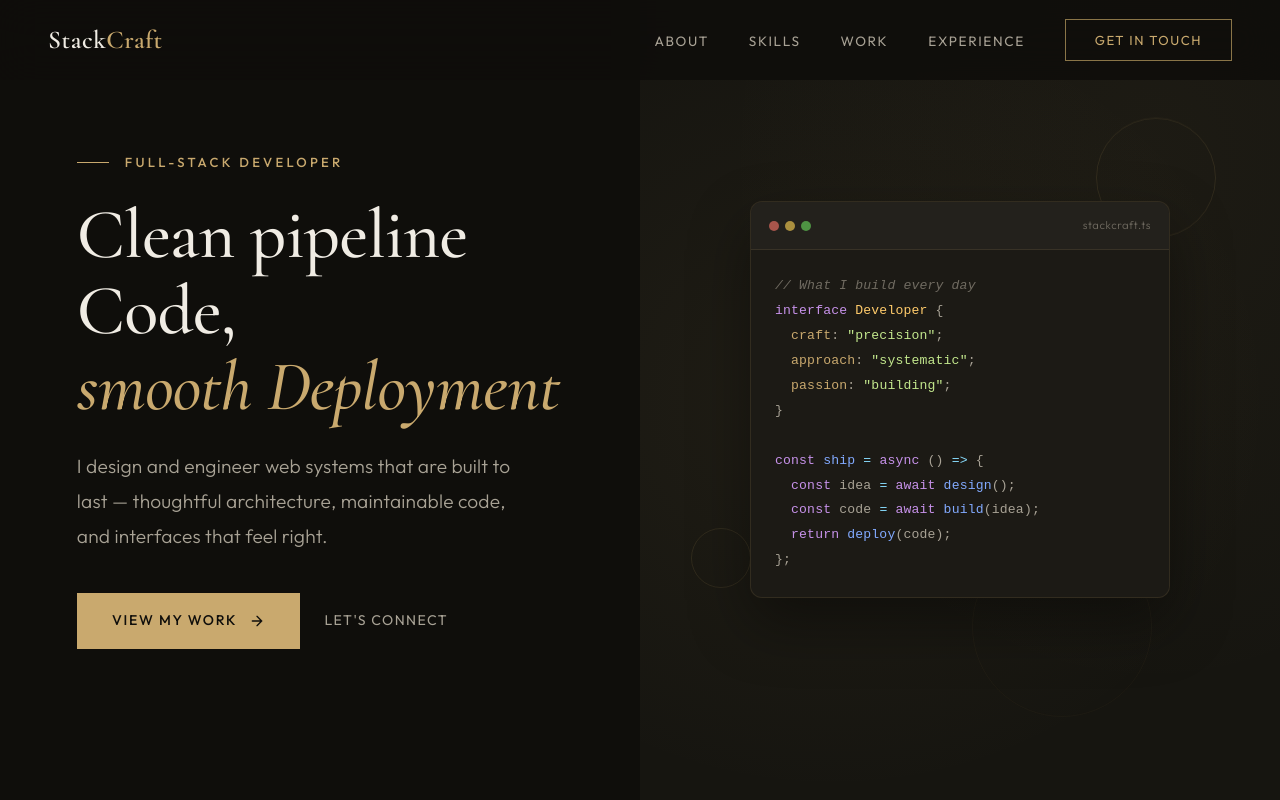
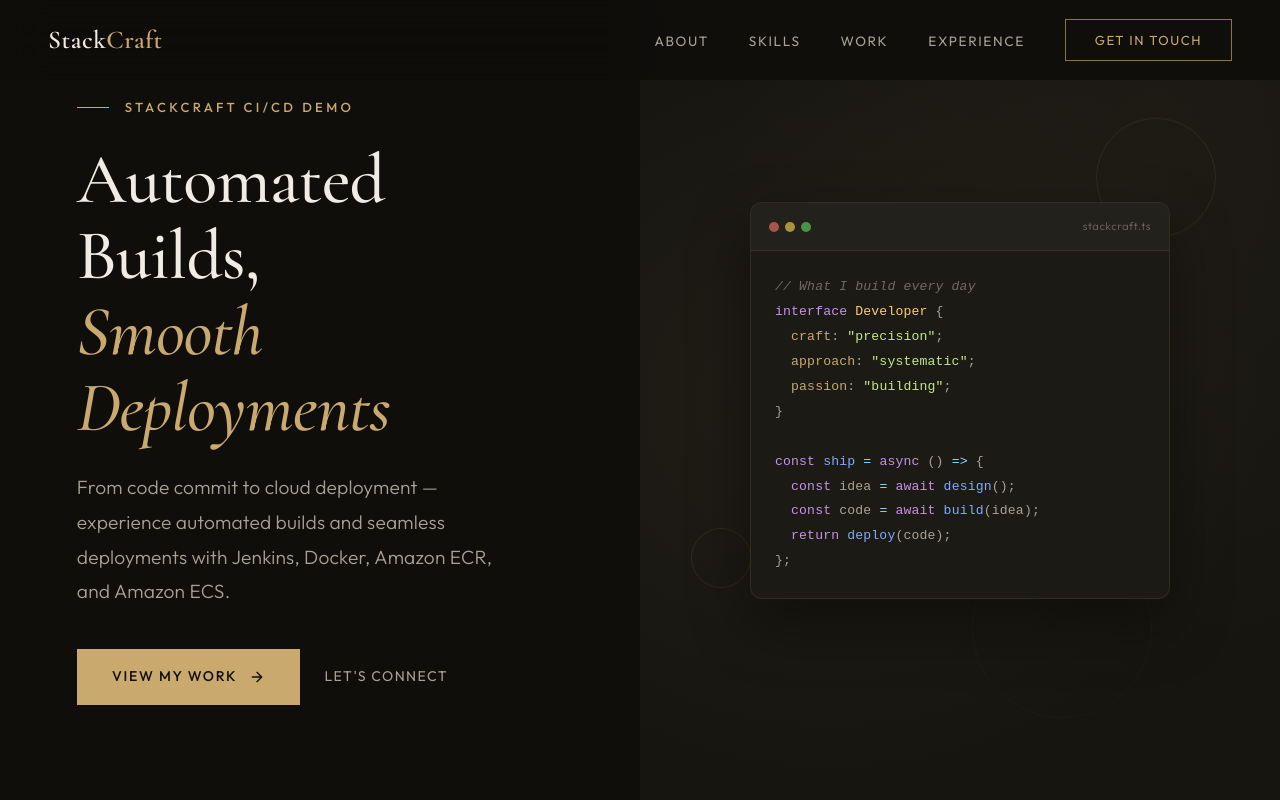
Before and after one commit to vaibhav-423/CI-CD-Automation-for-Containerized-Web-Application-on-AWS-ECS, a plain HTML site: page index.html in a window 1280 px wide. Shown: the top 800 px of the page. Drawn offline with nearby package versions, Linux system fonts and the light colour scheme.

Commit message:
index file change

```diff
--- a/index.html
+++ b/index.html
@@ -40,9 +40,9 @@
 <!-- ============ HERO ============ -->
 <section class="hero" id="hero">
   <div class="hero-content">
-    <div class="hero-label">Full-Stack Developer</div>
-    <h1 class="hero-title">Clean pipeline Code,<br><em> smooth  Deployment</em></h1>
-    <p class="hero-tagline">I design and engineer web systems that are built to last — thoughtful architecture, maintainable code, and interfaces that feel right.</p>
+      <div class="hero-label">StackCraft CI/CD Demo</div>
+  <h1 class="hero-title">Automated Builds,<br><em> Smooth Deployments</em></h1>
+  <p class="hero-tagline">From code commit to cloud deployment — experience automated builds and seamless deployments with Jenkins, Docker, Amazon ECR, and Amazon ECS.</p>
     <div class="hero-actions">
       <a href="#projects" class="btn-primary">
         View My Work
```
